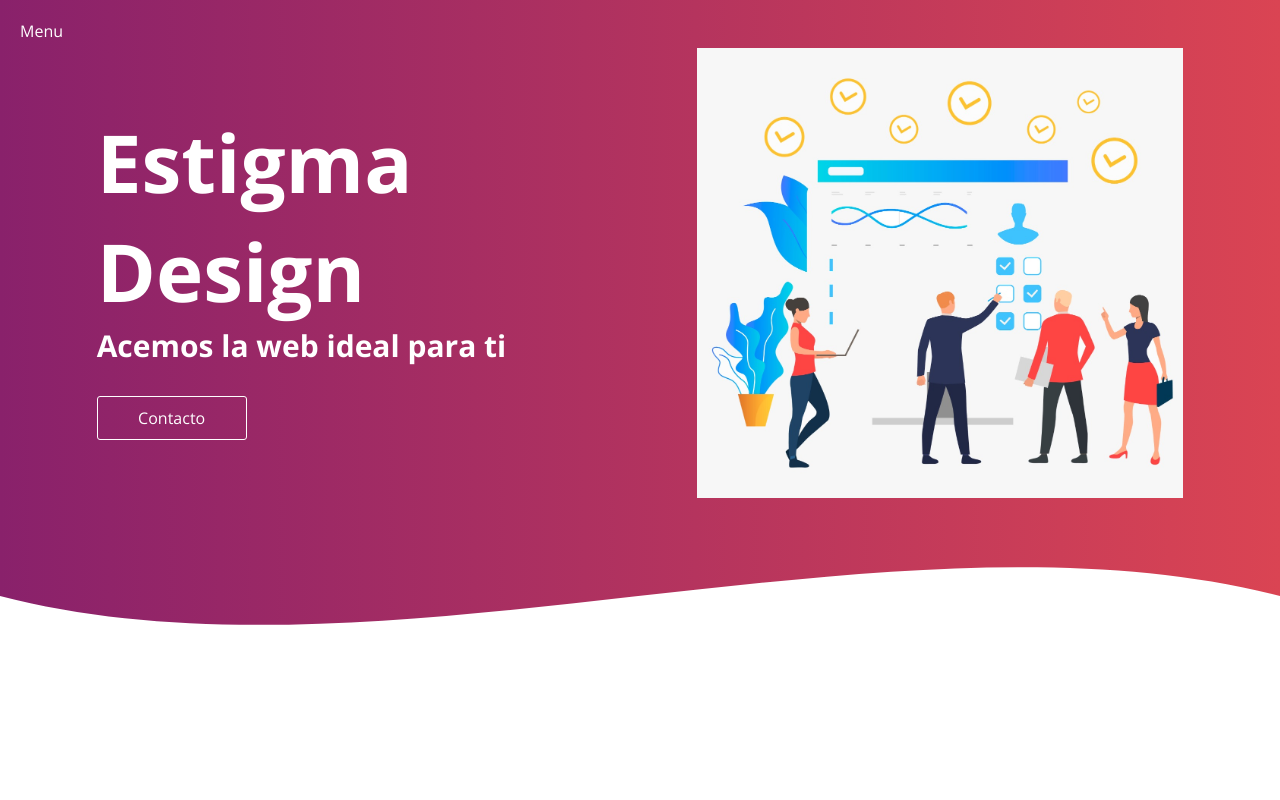
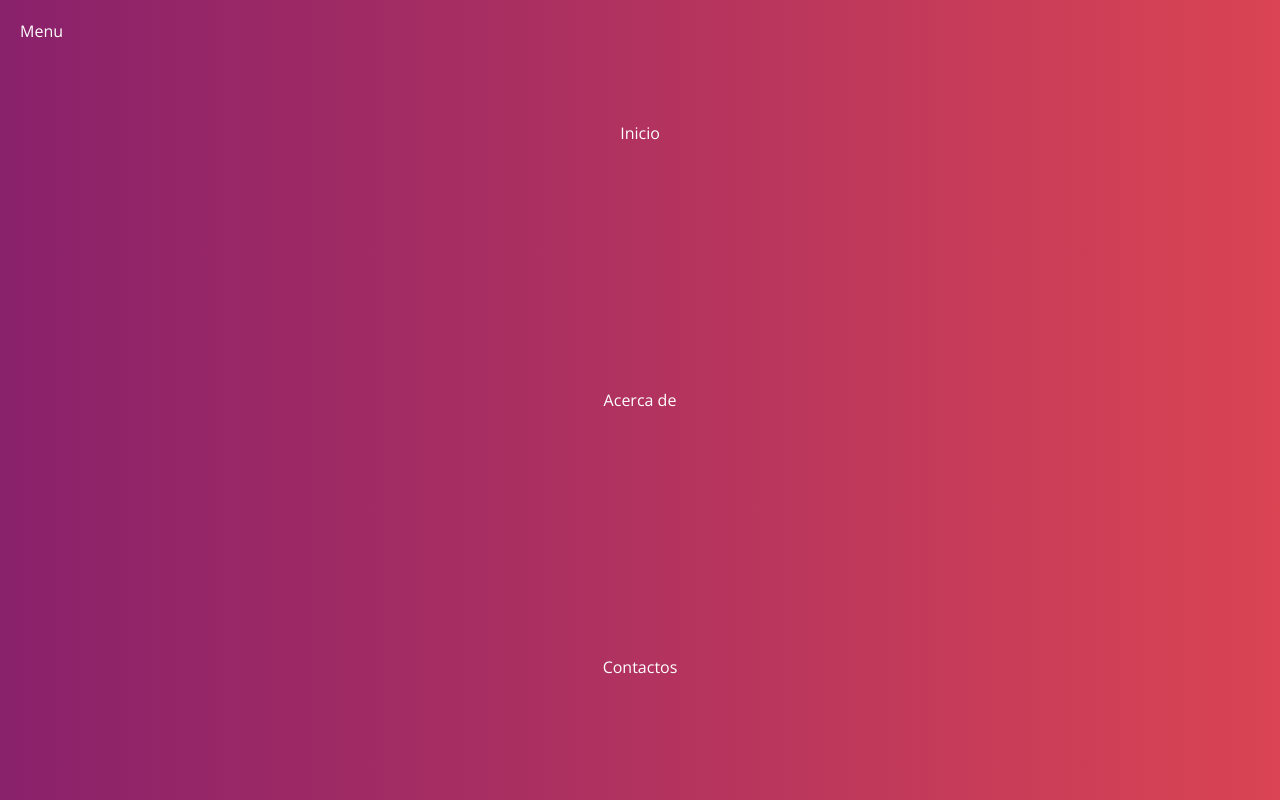
Before and after one commit to rafaelarango/landig_page, a plain HTML site: page index.html in a window 1280 px wide. Both pictures are taken after a click on the link "Menu". Drawn offline with nearby package versions, Linux system fonts and the light colour scheme.

Commit message:
agregue imagen principal como vector

```diff
--- a/index.html
+++ b/index.html
@@ -18,20 +18,20 @@
         <div class="container">
             <nav>
                 <a href="#" id="icono" class="icono">Menu</a>
-                <!-- <div class="enlaces uno" id="enlaces">
+                <div class="enlaces uno" id="enlaces">
                     <a href="">Inicio</a>
                     <a href="">Acerca de</a>
                     <a href="">Contactos</a>
-                </div> -->
+                </div>
             </nav>
 
             <div class="text">
                 <h1>Estigma Design</h1>
-                <h2>Acemos la web ideal para ti</h2>
+                <h2>Hacemos la web ideal para ti</h2>
                 <a href="#">Contacto</a>
             </div>
 
-            <img src="img/principal_landig.jpeg" alt="">
+            <img src="img/vector.png" alt="">
         </div>
 
     </header>
@@ -44,7 +44,7 @@
             </svg></div>
     </div>
 
-
+    <script src="script.js"></script>
 
 </body>
 
--- a/script.js
+++ b/script.js
@@ -0,0 +1,18 @@
+let boton = document.getElementById("icono");
+let enlaces = document.getElementById("enlaces");
+let bandera = 0;
+
+// Escuchador de eventos
+
+boton.addEventListener("click", function(e){
+    e.preventDefault()
+
+    if (bandera == 0){
+        enlaces.className = ("enlaces dos");
+        bandera = 1;
+
+    } else {
+        enlaces.className = ("enlaces uno");
+        bandera = 0;
+    }
+})
--- a/styles.css
+++ b/styles.css
@@ -130,9 +130,13 @@ img {
     /* W3C, IE 10+/ Edge, Firefox 16+, Chrome 26+, Opera 12+, Safari 7+ */
 }
 
-.uno {}
+.uno {
+    clip-path: circle(0% at 0 0);
+}
 
-.dos {}
+.dos {
+    clip-path: circle(150% at 0 0);
+}
 
 @keyframes moverIzquierda {
     0% {
```
Also changed, not shown: img/vector.png (added).
